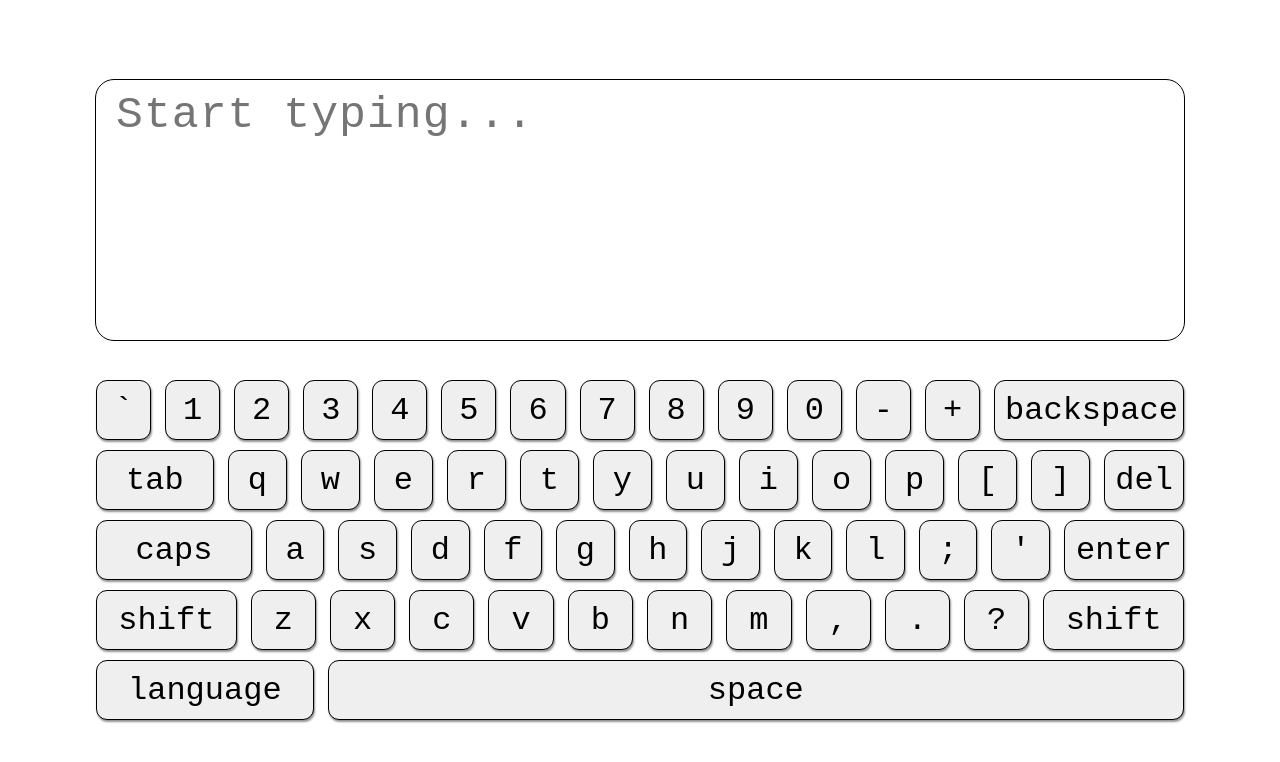
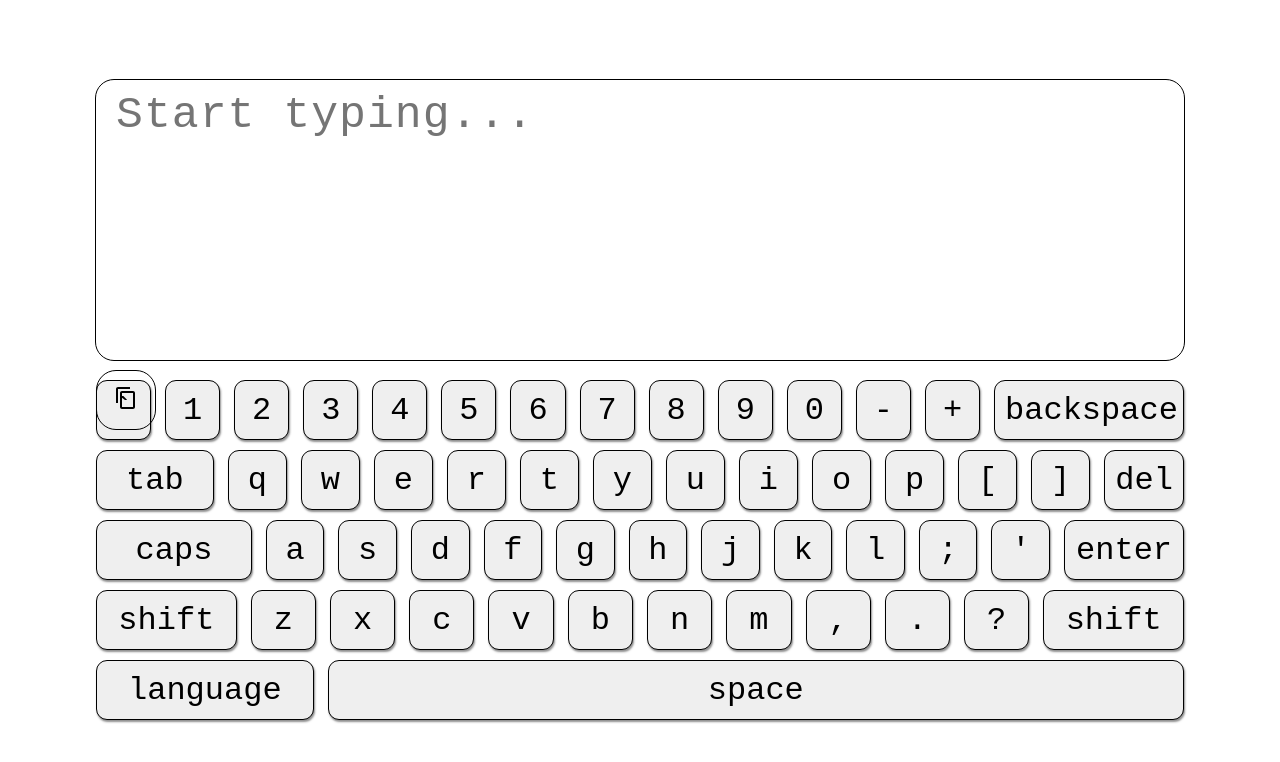
Before and after one commit to skywkie/virtual-keyboard, a website built with Vite: page index.html in a window 1280 px wide. Built offline with nearby package versions, Linux system fonts and the light colour scheme.

Commit message:
add clipboard button in html,css

```diff
--- a/index.html
+++ b/index.html
@@ -11,7 +11,16 @@
 <body>
 	<div class="wrapper">
 		<div class="inner">
-			<textarea id="input_field" placeholder="Start typing..." tabindex="-1" autofocus></textarea>
+			<div id="input_field_container">
+				<button class="clipboard_button">
+					<svg class="clipboard_button_img" xmlns="http://www.w3.org/2000/svg" width="24" height="24"
+						viewBox="0 0 24 24" fill="currentColor">
+						<path
+							d="M16 1H4c-1.1 0-2 .9-2 2v14h2V3h12V1zm3 4H8c-1.1 0-2 .9-2 2v14c0 1.1.9 2 2 2h11c1.1 0 2-.9 2-2V7c0-1.1-.9-2-2-2zm0 16H8V7h11v14z" />
+					</svg>
+				</button>
+				<textarea id="input_field" placeholder="Start typing..." tabindex="-1" autofocus></textarea>
+			</div>
 			<div id="keyboard_container">
 			</div>
 		</div>
--- a/src/keyboard.ts
+++ b/src/keyboard.ts
@@ -103,7 +103,7 @@ class Keyboard {
 
     const toggleShift = () => {
       this.isShiftPressed = !this.isShiftPressed;
-      this.reRenderKeyboard(this.isShiftPressed, this.isCapsPressed, cursorPosition); // !!!!!!!!!!!
+      this.reRenderKeyboard(this.isShiftPressed, this.isCapsPressed, cursorPosition);
     };
 
     const toggleCaps = () => {
--- a/src/main.ts
+++ b/src/main.ts
@@ -13,6 +13,8 @@ textarea.addEventListener("blur", () => {
   textarea.focus();
 });
 
-// TODO: сделать так, чтобы tabindex работал вместе с фокусом на textarea
-// TODO: синхронизировать с реальной клавиатурой
+// TODO: сделать так, чтобы tabindex работал вместе с фокусом на textarea (важно, чтобы был курсор)
+// TODO: синхронизировать визуал с реальной клавиатурой
 // TODO: добавить стрелочки и чтоб буква добавлялась там, где курсор
+// TODO: создать кнопку для копирования текста
+// TODO: добавить смену темы: светлая/темная
--- a/src/style.css
+++ b/src/style.css
@@ -7,6 +7,13 @@
   font-family: "Courier New", Courier, monospace;
 
   --inner-width: 80dvh;
+}
+
+:root {
+  --main-text-color: #000;
+  --main-text-hover-color: #e8dee8;
+
+  --main-box-shadow-color: #20202080;
 }
 
 .wrapper {
@@ -26,17 +33,46 @@
   height: var(--inner-width);
 }
 
+#input_field_container {
+  position: relative;
+  width: 100%;
+  height: 280px;
+}
+
+.clipboard_button {
+  position: absolute;
+  width: 60px;
+  bottom: -70px;
+  background-color: transparent;
+  border: 1px solid black;
+  border-radius: 20px;
+  padding: 15px;
+  transition: 0.1s;
+  cursor: pointer;
+}
+.clipboard_button:hover {
+  color: #e8dee8;
+  background-color: #527eec;
+}
+
+.clipboard_button_img {
+  width: 100%;
+}
+
 #input_field {
-  position: relative;
   resize: none;
   width: 100%;
-  height: 280px;
+  height: 100%;
   outline: 1px black solid;
   font-size: 2.8rem;
   border-radius: 18px;
   margin-bottom: 40px;
   padding: 10px 20px;
   letter-spacing: 1px;
+}
+
+.clipboard_button {
+  position: absolute;
 }
 
 #keyboard {
@@ -62,7 +98,14 @@
   border-radius: 11px;
   cursor: pointer;
   user-select: none;
-  box-shadow: 1px 2px 2px #28282880;
+  box-shadow: 1px 2px 2px #20202080;
+  transition: 0.1s;
+}
+
+.key_row_element:hover {
+  box-shadow: 1px 2px 2px #20202080;
+  background-color: #527eec;
+  color: #dbd3db;
 }
 
 .backspace,
@@ -94,8 +137,8 @@
 
 .caps {
   width: 16%;
-  max-width: 180px;
-  min-width: 100px;
+  max-width: 210px;
+  min-width: 110px;
 }
 
 .shift {
```
